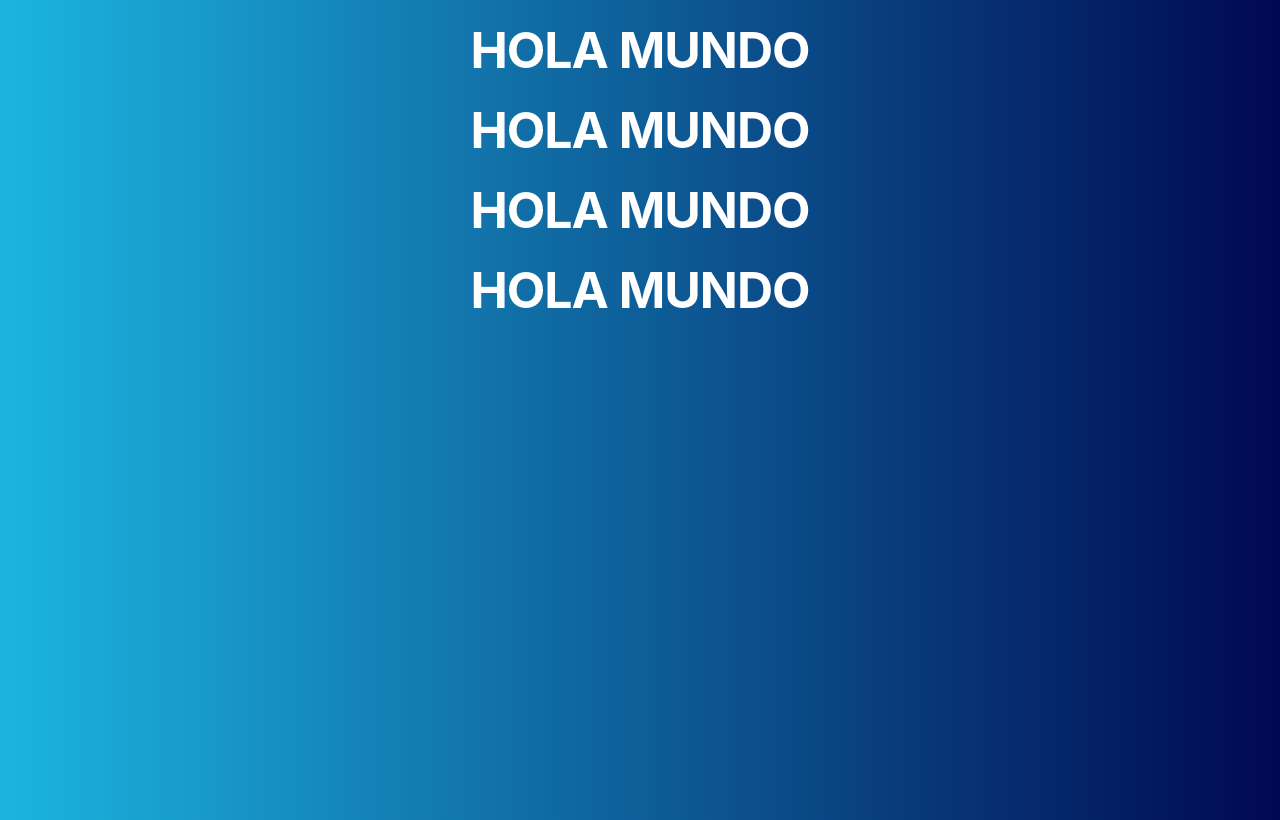
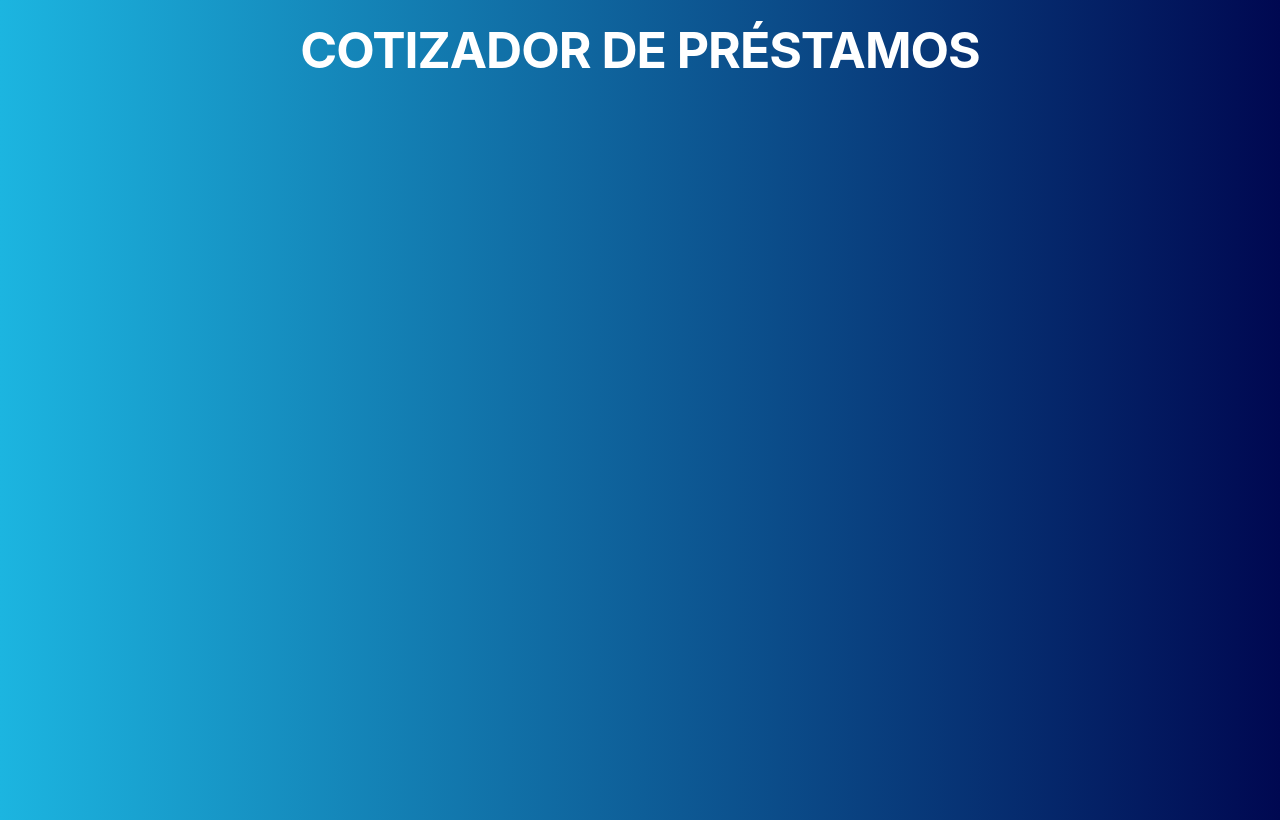
Before and after one commit to ManuelVillarVitoria/react-loanquote, a React (Create React App) app: page / in a window 1280 px wide. Built offline with nearby package versions, Linux system fonts and the light colour scheme.

Commit message:
using props

```diff
--- a/src/App.js
+++ b/src/App.js
@@ -1,3 +1,4 @@
+// Usando 'imr' de react snippets se crea.
 import React, { Fragment } from 'react';
 import Header from './componentes/Header';
 
@@ -16,10 +17,10 @@
 function App() {
   return (
     <Fragment>
-      <Header />
-      <Header />
-      <Header />
-      <Header />
+      <Header
+          titulo = "Cotizador de Préstamos"
+          //descripcion = "Utiliza el formulario y obtén una cotización"
+      />
     </Fragment>
   );
 }
--- a/src/componentes/Header.js
+++ b/src/componentes/Header.js
@@ -1,11 +1,21 @@
-import React from 'react';
+import React, {Fragment} from 'react';
+
 
 //Creamos el componente Header
-function Header() {
+//function Header(props) {
+  function Header({titulo}) { // Hacemos destructuring
+
+     console.log(titulo);
 
     //Este return en React imprime el html en el template.
+    //Cuando hay más de un valor dentro de return, hay que poner Fragment o <div className="App">
+    //Si queremos colocar código JS dentro del JSX, debemos colocarlo entre llaves.
     return(
-        <h1>Hola Mundo</h1>
+        <Fragment>
+       {/* <h1>{props.titulo}</h1> */}
+       {/* <p>{props.descripcion}</p> */}
+           <h1>{titulo}</h1>
+        </Fragment>
     )
 }
 
```
